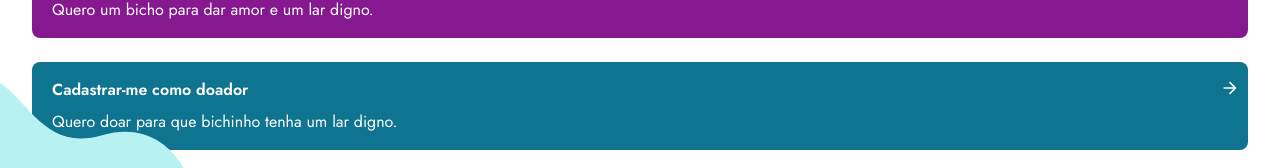
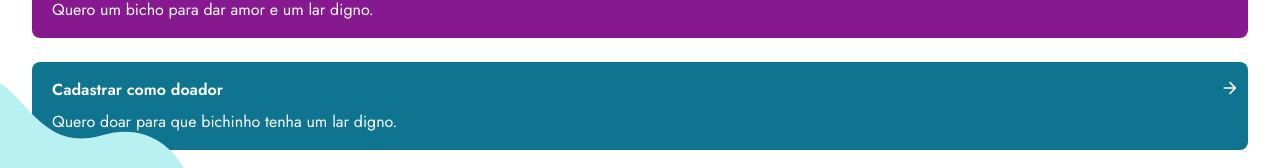
Before and after one commit to mateusmoov/busquePet, a Next.js app: page /cadastro in a window 1280 px wide. Shown: the part 528-696 px from the top of the page. Built offline with nearby package versions, Linux system fonts and the light colour scheme.

Commit message:
improve: text button

```diff
--- a/src/app/cadastro/page.tsx
+++ b/src/app/cadastro/page.tsx
@@ -37,7 +37,7 @@ export const SignIn = () => {
           >
             <div className="flex flex-col text-start">
               <span className="mb-2 font-semibold">
-                Cadastrar-me como doador
+                Cadastrar como doador
               </span>
               <span>Quero doar para que bichinho tenha um lar digno.</span>
             </div>
```
